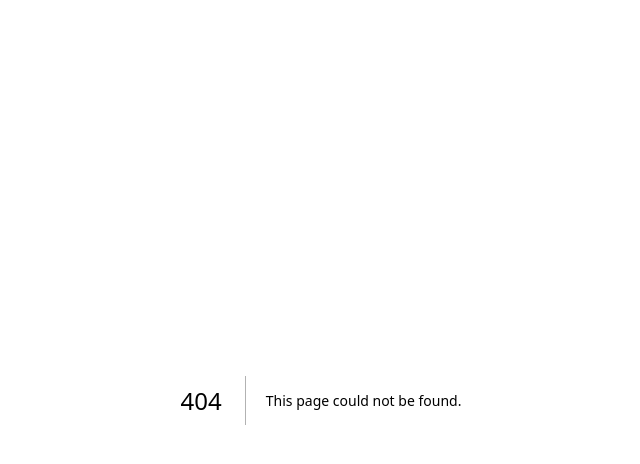
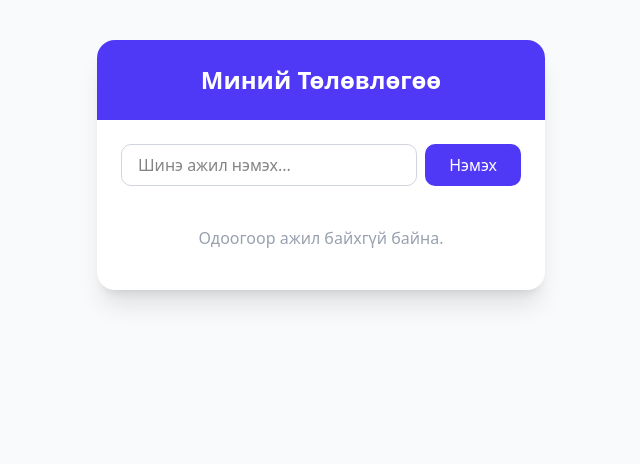
Before and after one commit to hatakiii/hobby, a Next.js app: page /stylish-todo in a window 1280 px wide. Before the commit this address had no page. Shown: the top 464 px of the page, without its empty margins (319-959 px from the left). Built offline with nearby package versions, Linux system fonts and the light colour scheme.

Commit message:
stylish todo

```diff
--- /dev/null
+++ b/app/stylish-todo/page.tsx
@@ -0,0 +1,192 @@
+"use client";
+import { useState } from "react";
+
+export type TodosType = {
+  id: string;
+  title: string;
+  isDone: boolean;
+  isEditing: boolean;
+};
+
+const TodoPage = () => {
+  const [todos, setTodos] = useState<TodosType[]>([]);
+  const [inputValue, setInputValue] = useState("");
+
+  const handleOnChange = (event: React.ChangeEvent<HTMLInputElement>) => {
+    setInputValue(event.target.value);
+  };
+
+  const handleOnClick = () => {
+    if (!inputValue.trim()) return;
+    setTodos([
+      ...todos,
+      {
+        id: crypto.randomUUID(),
+        title: inputValue,
+        isDone: false,
+        isEditing: false,
+      },
+    ]);
+    setInputValue("");
+  };
+
+  const handleDelete = (id: string) => {
+    setTodos(todos.filter((todo) => todo.id !== id));
+  };
+
+  const handleEdit = (id: string) => {
+    setTodos(
+      todos.map((todo) =>
+        todo.id === id ? { ...todo, isEditing: true } : todo
+      )
+    );
+  };
+
+  const handleSave = (id: string, newTitle: string) => {
+    setTodos(
+      todos.map((todo) =>
+        todo.id === id ? { ...todo, title: newTitle, isEditing: false } : todo
+      )
+    );
+  };
+
+  const handleToggle = (id: string) => {
+    setTodos(
+      todos.map((todo) =>
+        todo.id === id ? { ...todo, isDone: !todo.isDone } : todo
+      )
+    );
+  };
+
+  return (
+    <div className="min-h-screen bg-gray-50 py-10 px-4">
+      <div className="max-w-md mx-auto bg-white shadow-xl rounded-2xl overflow-hidden">
+        {/* Header */}
+        <div className="bg-indigo-600 p-6">
+          <h1 className="text-white text-2xl font-bold text-center">
+            Миний Төлөвлөгөө
+          </h1>
+        </div>
+
+        {/* Input Section */}
+        <div className="p-6">
+          <div className="flex gap-2 mb-6">
+            <input
+              value={inputValue}
+              type="text"
+              placeholder="Шинэ ажил нэмэх..."
+              onChange={handleOnChange}
+              onKeyDown={(e) => e.key === "Enter" && handleOnClick()}
+              className="flex-1 px-4 py-2 border border-gray-300 rounded-lg focus:outline-none focus:ring-2 focus:ring-indigo-500 transition-all"
+            />
+            <button
+              onClick={handleOnClick}
+              className="bg-indigo-600 hover:bg-indigo-700 text-white px-6 py-2 rounded-lg font-medium transition-colors"
+            >
+              Нэмэх
+            </button>
+          </div>
+
+          {/* Todo List */}
+          <div className="space-y-3">
+            {todos.length === 0 && (
+              <p className="text-center text-gray-400 py-4">
+                Одоогоор ажил байхгүй байна.
+              </p>
+            )}
+
+            {todos.map((todo) => (
+              <div
+                key={todo.id}
+                className={`flex items-center justify-between p-4 rounded-xl border transition-all ${
+                  todo.isDone
+                    ? "bg-gray-50 border-gray-200"
+                    : "bg-white border-gray-100 shadow-sm"
+                }`}
+              >
+                <div className="flex items-center gap-3 flex-1">
+                  <input
+                    type="checkbox"
+                    checked={todo.isDone}
+                    onChange={() => handleToggle(todo.id)}
+                    className="w-5 h-5 rounded text-indigo-600 focus:ring-indigo-500 cursor-pointer"
+                  />
+
+                  {todo.isEditing ? (
+                    <input
+                      defaultValue={todo.title}
+                      onBlur={(e) => handleSave(todo.id, e.target.value)}
+                      onKeyDown={(e) =>
+                        e.key === "Enter" &&
+                        handleSave(todo.id, e.currentTarget.value)
+                      }
+                      autoFocus
+                      className="flex-1 border-b-2 border-indigo-400 outline-none px-1 py-0.5"
+                    />
+                  ) : (
+                    <span
+                      className={`text-gray-700 transition-all ${
+                        todo.isDone
+                          ? "line-through text-gray-400"
+                          : "font-medium"
+                      }`}
+                    >
+                      {todo.title}
+                    </span>
+                  )}
+                </div>
+
+                <div className="flex gap-2 ml-4">
+                  {!todo.isEditing && (
+                    <button
+                      onClick={() => handleEdit(todo.id)}
+                      className="p-1.5 text-blue-600 hover:bg-blue-50 rounded-md transition-colors"
+                      title="Засах"
+                    >
+                      <svg
+                        xmlns="http://www.w3.org/2000/svg"
+                        className="h-5 w-5"
+                        fill="none"
+                        viewBox="0 0 24 24"
+                        stroke="currentColor"
+                      >
+                        <path
+                          strokeLinecap="round"
+                          strokeLinejoin="round"
+                          strokeWidth={2}
+                          d="M11 5H6a2 2 0 00-2 2v11a2 2 0 002 2h11a2 2 0 002-2v-5m-1.414-9.414a2 2 0 112.828 2.828L11.828 15H9v-2.828l8.586-8.586z"
+                        />
+                      </svg>
+                    </button>
+                  )}
+                  <button
+                    onClick={() => handleDelete(todo.id)}
+                    className="p-1.5 text-red-500 hover:bg-red-50 rounded-md transition-colors"
+                    title="Устгах"
+                  >
+                    <svg
+                      xmlns="http://www.w3.org/2000/svg"
+                      className="h-5 w-5"
+                      fill="none"
+                      viewBox="0 0 24 24"
+                      stroke="currentColor"
+                    >
+                      <path
+                        strokeLinecap="round"
+                        strokeLinejoin="round"
+                        strokeWidth={2}
+                        d="M19 7l-.867 12.142A2 2 0 0116.138 21H7.862a2 2 0 01-1.995-1.858L5 7m5 4v6m4-6v6m1-10V4a1 1 0 00-1-1h-4a1 1 0 00-1 1v3M4 7h16"
+                      />
+                    </svg>
+                  </button>
+                </div>
+              </div>
+            ))}
+          </div>
+        </div>
+      </div>
+    </div>
+  );
+};
+
+export default TodoPage;
```
